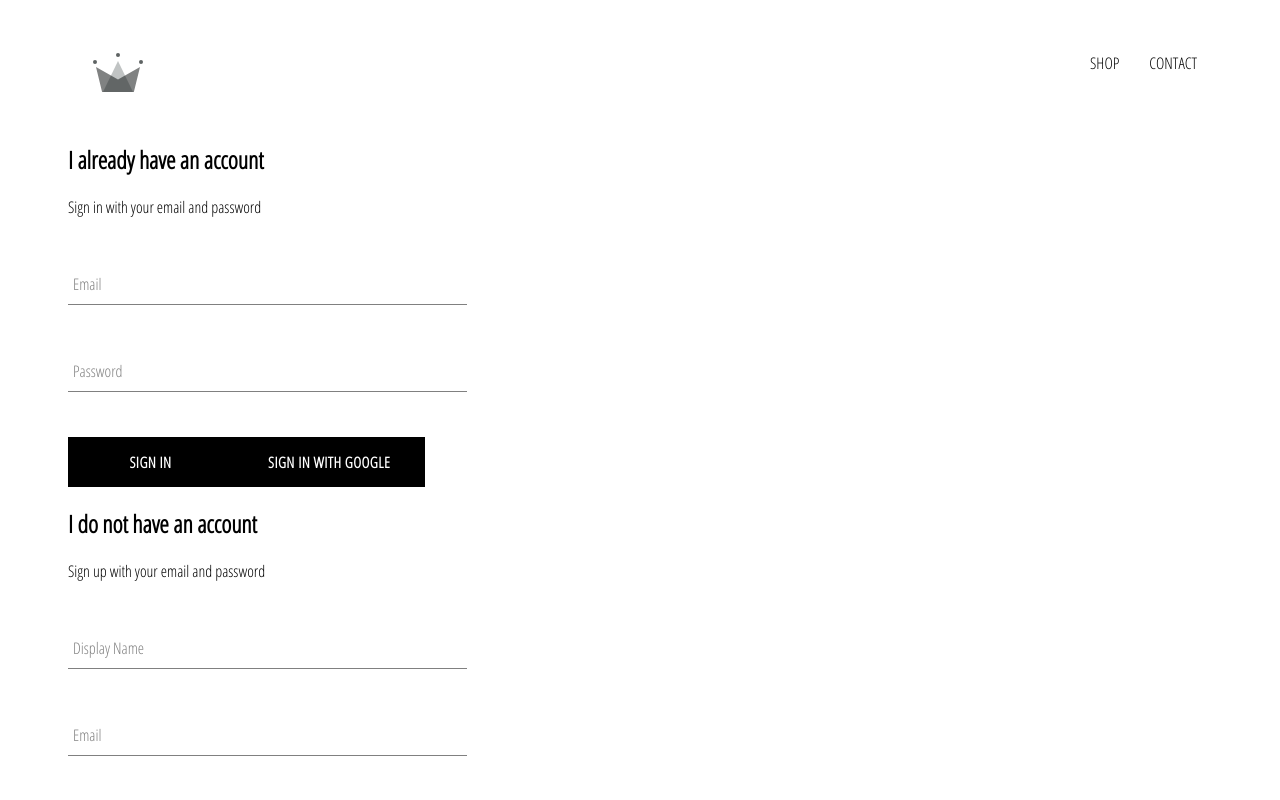
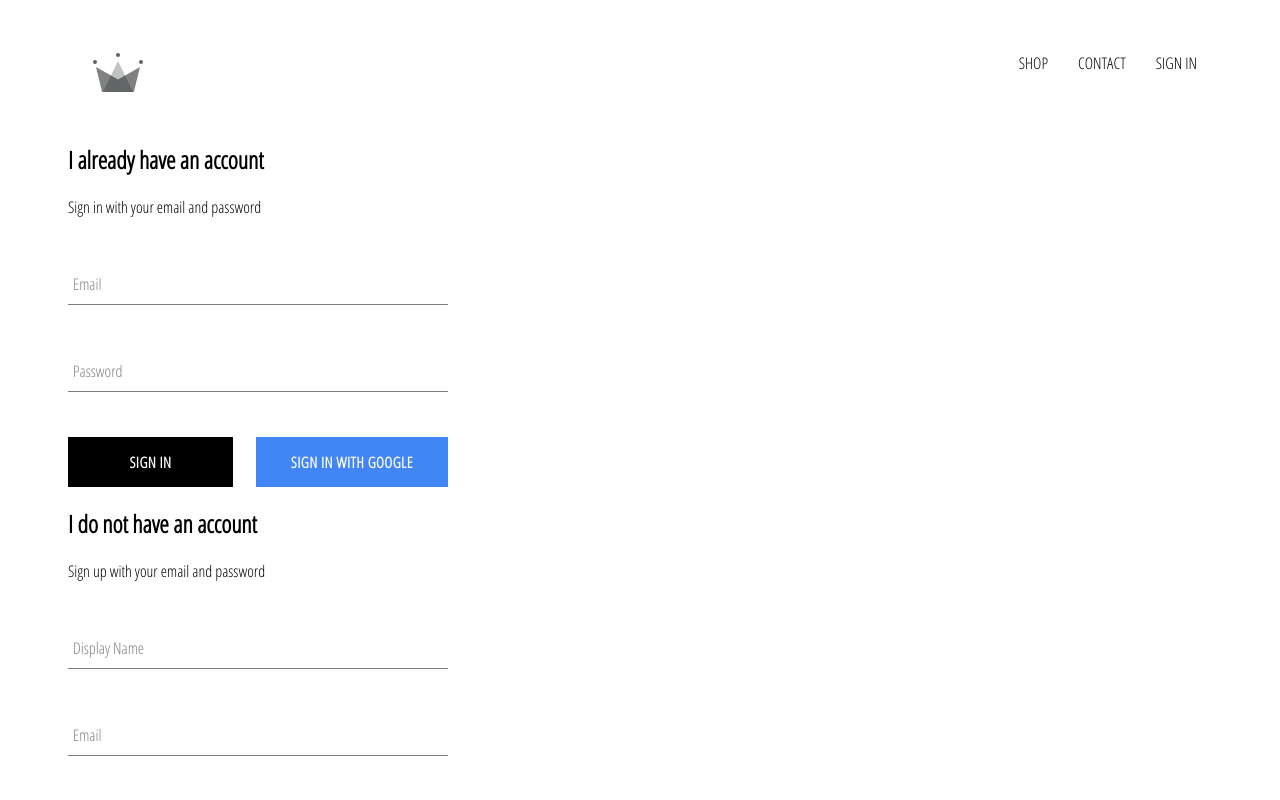
Before and after one commit to ODonnchadha/react-redux-hooks-graphql-e-commerce, a React (Create React App) app: page /signin in a window 1280 px wide. Shown: the top 800 px of the page. Built offline with nearby package versions, Linux system fonts and the light colour scheme; no server answers.

Commit message:
Button style. Sign-in component.

```diff
--- a/src/App.css
+++ b/src/App.css
@@ -7,3 +7,7 @@
     text-decoration: none;
     color: black;
 }
+
+* {
+    box-sizing: border-box;
+}
--- a/src/App.js
+++ b/src/App.js
@@ -28,7 +28,7 @@
   render() {
     return (
       <div>
-        <Header />
+        <Header currentUser={this.state.currentUser} />
         <Switch>
           <Route exact path='/' component={Home} />
           <Route exact path='/shop' component={Shop} />
--- a/src/components/button/button.jsx
+++ b/src/components/button/button.jsx
@@ -1,8 +1,8 @@
 import React from 'react';
 import './button.scss';
 
-const Button = ({ children, ...otherProps }) => (
-    <button className='custom-button' {...otherProps}>
+const Button = ({ children, isGoogleSignIn, ...otherProps }) => (
+    <button className={`${isGoogleSignIn ? 'google-sign-in' : ''} custom-button`} {...otherProps}>
         {children}
     </button>
 );
--- a/src/components/button/button.scss
+++ b/src/components/button/button.scss
@@ -19,4 +19,14 @@
       color: black;
       border: 1px solid black;
     }
+
+    &.google-sign-in {
+      background-color: #4285f4;
+      color:white;
+
+      &:hover {
+        background-color: #357ae8;
+        border: none;
+      }
+    }
   }
--- a/src/components/header/header.jsx
+++ b/src/components/header/header.jsx
@@ -1,9 +1,10 @@
 import React from 'react';
 import { Link } from 'react-router-dom';
+import { auth } from '../../firebase';
 import { ReactComponent as Logo } from '../../assets/crown.svg';
 import './header.scss';
 
-const Header = () => (
+const Header = ({ currentUser}) => (
     <div className='header'>
         <Link to='/' className='logo-container'>
             <Logo className='logo' />
@@ -11,6 +12,11 @@
         <div className='options-container'>
             <Link to='/shop' className='options'>SHOP</Link>
             <Link to='/shop' className='options'>CONTACT</Link>
+            {
+                currentUser ?
+                <div className='options' onClick={() => auth.signOut()}>SIGN OUT</div> :
+                <Link to='/signin' className='options'>SIGN IN</Link>
+            }
         </div>
     </div>
 );
--- a/src/components/header/header.scss
+++ b/src/components/header/header.scss
@@ -20,6 +20,7 @@
 
       .options {
         padding: 10px 15px;
+        cursor: pointer;
       }
     }
   }
--- a/src/components/sign-in/sign-in.jsx
+++ b/src/components/sign-in/sign-in.jsx
@@ -45,8 +45,10 @@
                         required
                         onChange={this.onChange}
                     />
-                    <Button type='submit'>Sign In</Button>
-                    <Button onClick={signInWithGoogle}>Sign In With Google</Button>
+                    <div className='buttons'>
+                        <Button type='submit'>Sign In</Button>
+                        <Button onClick={signInWithGoogle} isGoogleSignIn>Sign In With Google</Button>
+                    </div>
                 </form>
             </div>
         )
--- a/src/components/sign-in/sign-in.scss
+++ b/src/components/sign-in/sign-in.scss
@@ -1,9 +1,14 @@
 .sign-in {
-    width: 30vw;
+    width: 380px;
     display: flex;
     flex-direction: column;
 
     .title {
         margin: 10px 0;
     }
+
+    .buttons {
+        display: flex;
+        justify-content: space-between;
+    }
 }
```
Also changed, not shown: 1 other file (tests, documents, lock files or other folders).
